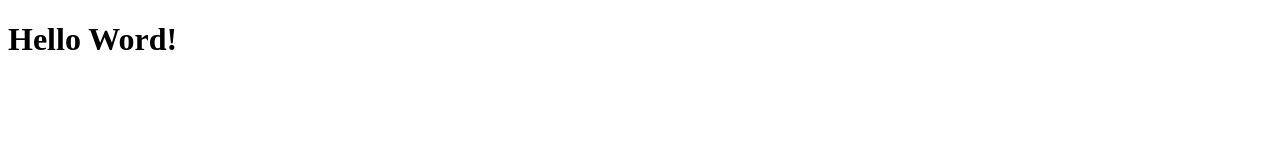
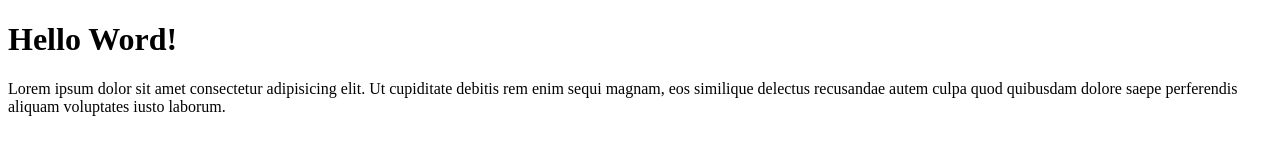
Before and after one commit to ecelyren/GIT-Remote-2, a plain HTML site: page index.html in a window 1280 px wide. Drawn offline with Linux system fonts and the light colour scheme.

Commit message:
Menambahkan Paragraf

```diff
--- a/index.html
+++ b/index.html
@@ -7,5 +7,6 @@
 </head>
 <body>
     <h1>Hello Word!</h1>
+    <p>Lorem ipsum dolor sit amet consectetur adipisicing elit. Ut cupiditate debitis rem enim sequi magnam, eos similique delectus recusandae autem culpa quod quibusdam dolore saepe perferendis aliquam voluptates iusto laborum.</p>
 </body>
 </html>
```
